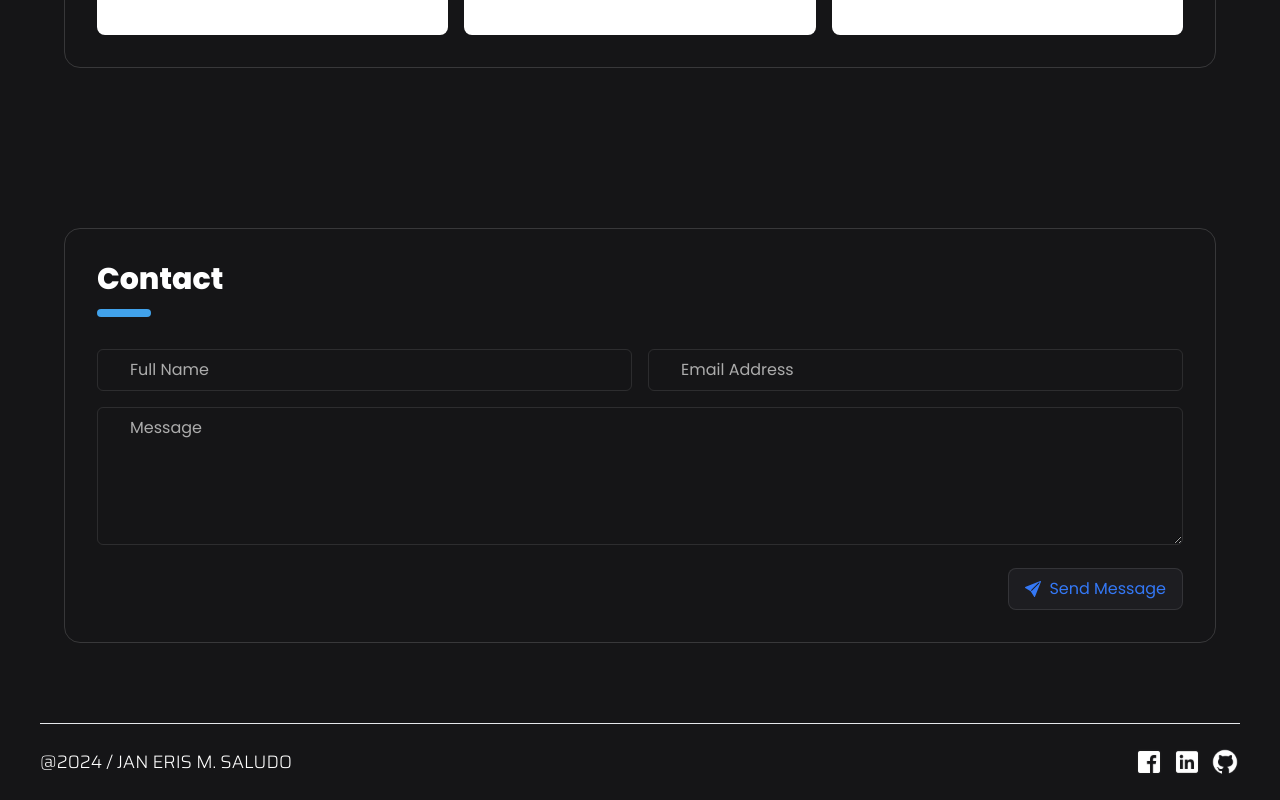
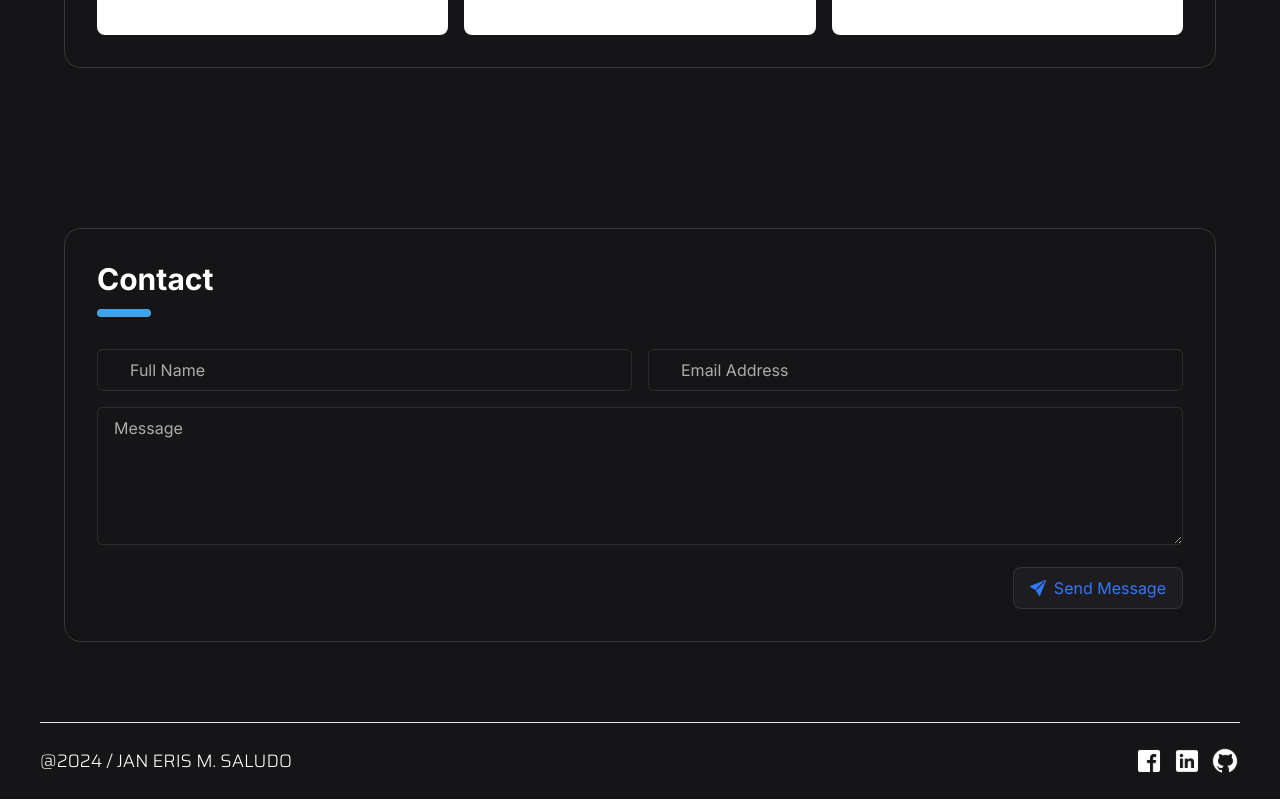
Before and after one commit to JeSaludo/my-portfolio, a Next.js app: page / in a window 1280 px wide. Shown: the part 3395-4195 px from the top of the page. Built offline with nearby package versions, Linux system fonts and the light colour scheme.

Commit message:
minor fix for contact bug

```diff
--- a/src/app/components/content.tsx
+++ b/src/app/components/content.tsx
@@ -513,6 +513,8 @@ export const Contact = () => {
     message: "",
   });
 
+  const [popupVisible, setPopupVisible] = useState(false); // State for popup visibility
+
   const OnSubmit = async (e: any) => {
     e.preventDefault();
     try {
@@ -533,13 +535,21 @@ export const Contact = () => {
         email: "",
         message: "",
       });
-    } catch (error: any) {}
+
+      setPopupVisible(true); // Show popup on success
+    } catch (error: any) {
+      console.error(error); // Optionally handle the error
+    }
+  };
+
+  const handleClosePopup = () => {
+    setPopupVisible(false); // Hide popup
   };
 
   return (
     <section id="contact" className="py-20">
       <div
-        className={`border border-white/15 max-w-[1152px]  rounded-2xl p-8 mx-4 xl:mx-auto ${poppins.className} transition-all ease-in-out duration-300`}
+        className={`border border-white/15 max-w-[1152px] rounded-2xl p-8 mx-4 xl:mx-auto transition-all ease-in-out duration-300`}
       >
         <div className="space-y-3 mb-8">
           <h1 className="font-bold text-3xl text-white">Contact</h1>
@@ -555,6 +565,8 @@ export const Contact = () => {
                 type="text"
                 className="w-full py-2 placeholder:px-4 px-4 placeholder:text-[#ACACAC] rounded-md border-white/10 bg-transparent border"
                 placeholder="Full Name"
+                value={info.fname}
+                required
               />
               <input
                 onChange={(e) => {
@@ -563,27 +575,48 @@ export const Contact = () => {
                 type="email"
                 className="w-full py-2 placeholder:px-4 px-4 placeholder:text-[#ACACAC] rounded-md border-white/10 bg-transparent border"
                 placeholder="Email Address"
+                value={info.email}
+                required
               />
             </div>
 
             <textarea
-              className="w-full py-2  placeholder:px-4 px-4 placeholder:text-[#ACACAC] rounded-md border-white/10 bg-transparent border"
+              className="w-full py-2 placeaholder:px-4 px-4 placeholder:text-[#ACACAC] rounded-md border-white/10 bg-transparent border"
               placeholder="Message"
               rows={5}
               onChange={(e) => {
                 setInfo({ ...info, message: e.target.value });
               }}
+              value={info.message}
+              required
             ></textarea>
 
             <div className="flex justify-end">
               <button type="submit">
-                <span className="flex justify-items-end items-center gap-2 text-[#3478F6]  bg-[#1D1D21] border py-2 px-4 rounded-lg border-white/10 ">
-                  <BsFillSendFill className=" flex" /> Send Message
+                <span className="flex justify-items-end items-center gap-2 text-[#3478F6] bg-[#1D1D21] border py-2 px-4 rounded-lg border-white/10">
+                  <BsFillSendFill className="flex" /> Send Message
                 </span>
               </button>
             </div>
           </div>
         </form>
+
+        {/* Popup Component */}
+        {popupVisible && (
+          <div className="fixed inset-0 flex items-center justify-center ">
+            <div className="bg-[#1D1D21]  p-4  rounded-lg text-center">
+              <p className="text-[#3478F6] py-4">
+                Your message has been sent successfully!
+              </p>
+              <button
+                className="mt-2 px-4 py-2 border border-white/10 text-white rounded-lg "
+                onClick={handleClosePopup}
+              >
+                Close
+              </button>
+            </div>
+          </div>
+        )}
       </div>
     </section>
   );
--- a/src/app/page.tsx
+++ b/src/app/page.tsx
@@ -5,7 +5,7 @@ import Navigation from "./components/navigation";
 
 export default function Home() {
   return (
-    <main className="bg-[#151517]">
+    <main className="bg-[#151517] ">
       <div className="max-w-7xl w-full  mx-auto ">
         <Navigation />
         <Hero />
```
